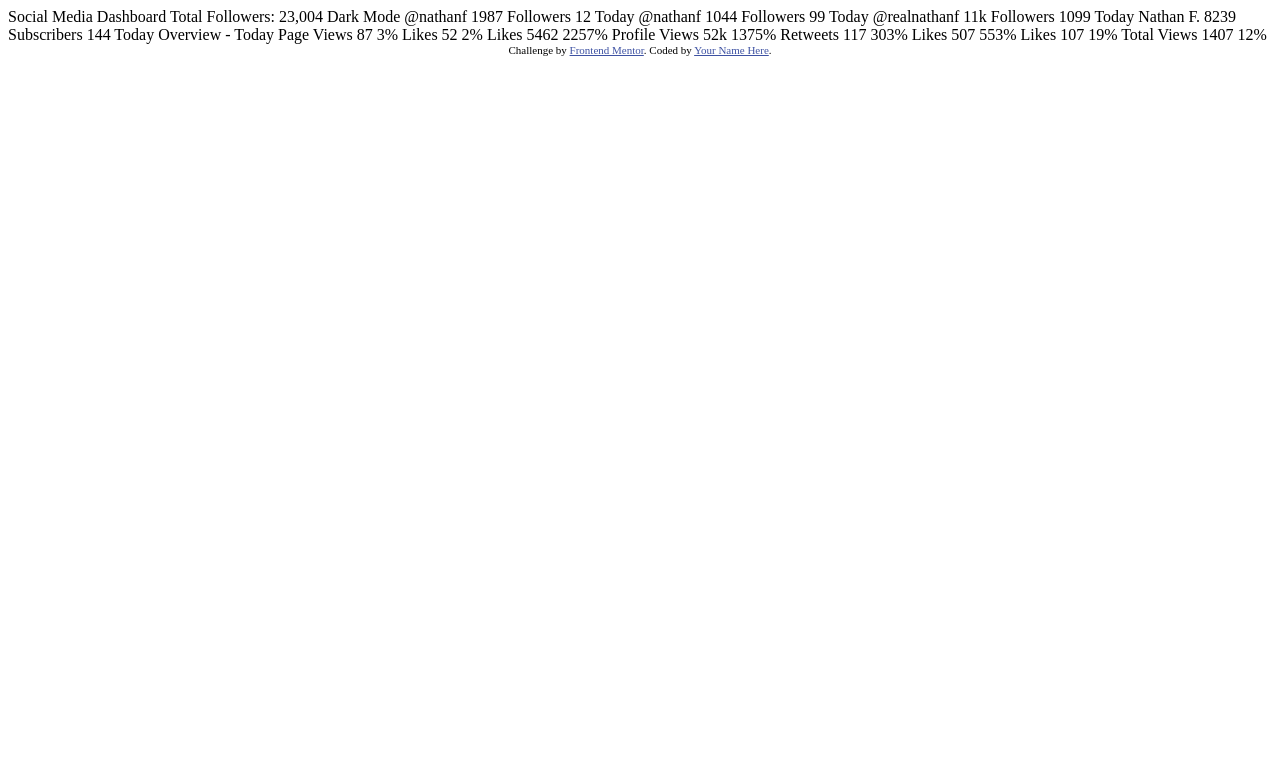
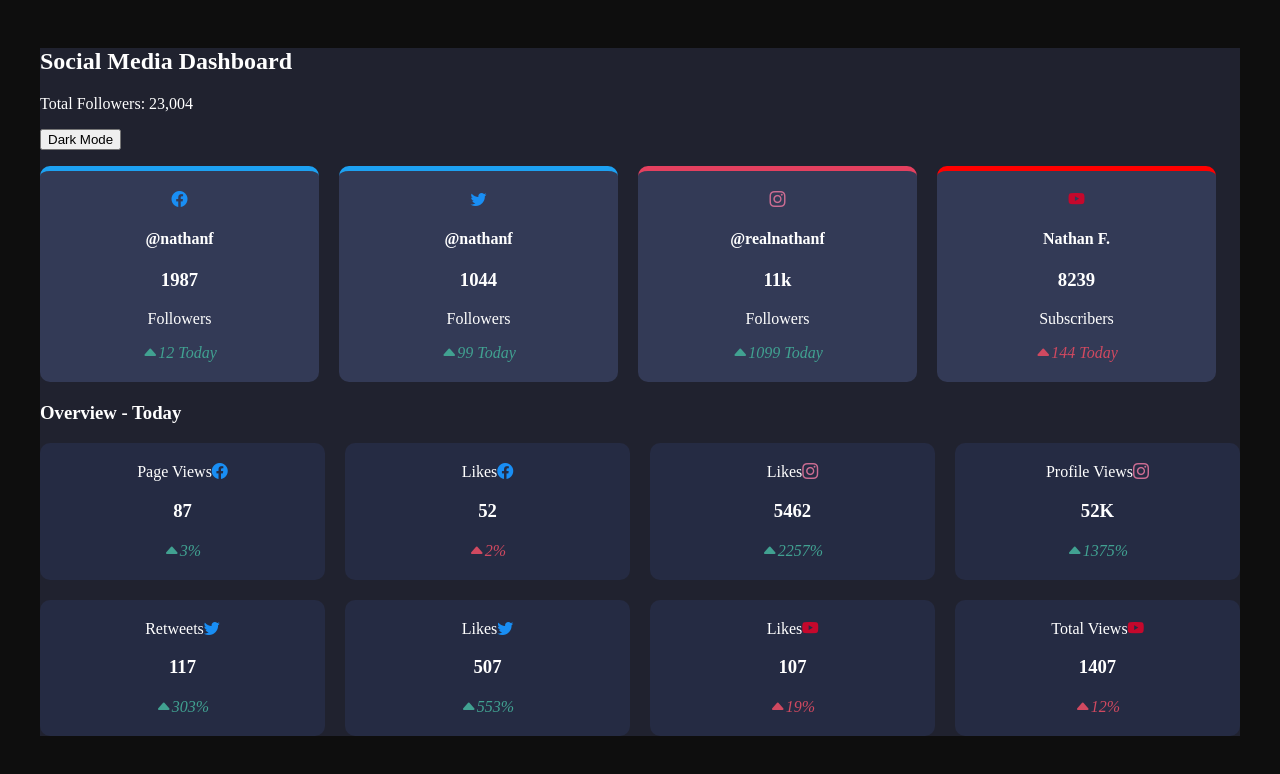
Before and after one commit to Marisolvice/social-media-dashboard-with-theme-switcher-master, a plain HTML site: page index.html in a window 1280 px wide. Drawn offline with nearby package versions, Linux system fonts and the light colour scheme.

Commit message:
Inicio de proyecto

```diff
--- a/index.html
+++ b/index.html
@@ -1,87 +1,118 @@
 <!DOCTYPE html>
 <html lang="en">
-<head>
-  <meta charset="UTF-8">
-  <meta name="viewport" content="width=device-width, initial-scale=1.0"> <!-- displays site properly based on user's device -->
+  <head>
+    <meta charset="UTF-8" />
+    <meta name="viewport" content="width=device-width, initial-scale=1.0" />
+    <link rel="stylesheet" href="styles.css" />
+    <script src="script.js"></script>
+    <link
+      rel="stylesheet"
+      href="https://cdn.jsdelivr.net/npm/bootstrap-icons@1.11.3/font/bootstrap-icons.min.css"
+    />
+    <link
+      rel="icon"
+      type="image/png"
+      sizes="32x32"
+      href="./images/favicon-32x32.png"
+    />
+    <title>Dashboard</title>
+  </head>
+  <body class="dark-mode">
+    <section class="dashboard_principal">
+      <header>
+        <h1>Social Media Dashboard</h1>
+        <p>Total Followers: 23,004</p>
+        <div class="dashboard_superior--switch">
+          <button onclick="cambiarDarkMode()">Dark Mode</button>
+        </div>
+      </header>
 
-  <link rel="icon" type="image/png" sizes="32x32" href="./images/favicon-32x32.png">
+      <section class="dashboard_superiores">
+        <div class="social-tarjeta tarjeta1">
+          <span><i class="bi bi-facebook"></i></span>
+          <h4>@nathanf</h4>
+          <h1>1987</h1>
+          <p>Followers</p>
+          <i class="bi bi-caret-up-fill porcentaje-alto">12 Today</i>
+        </div>
 
-  <title>Frontend Mentor | [Challenge Name Here]</title>
+        <div class="social-tarjeta tarjeta2">
+          <span><i class="bi bi-twitter"></i></span>
+          <h4>@nathanf</h4>
+          <h1>1044</h1>
+          <p>Followers</p>
+          <i class="bi bi-caret-up-fill porcentaje-alto">99 Today</i>
+        </div>
 
-  <!-- Feel free to remove these styles or customise in your own stylesheet 👍 -->
-  <style>
-    .attribution { font-size: 11px; text-align: center; }
-    .attribution a { color: hsl(228, 45%, 44%); }
-  </style>
-</head>
-<body>
+        <div class="social-tarjeta tarjeta3">
+          <span><i class="bi bi-instagram"></i></span>
+          <h4>@realnathanf</h4>
+          <h1>11k</h1>
+          <p>Followers</p>
+          <i class="bi bi-caret-up-fill porcentaje-alto">1099 Today</i>
+        </div>
 
-  Social Media Dashboard
-  Total Followers: 23,004
+        <div class="social-tarjeta tarjeta4">
+          <span><i class="bi bi-youtube porcentaje-bajo"></i></span>
+          <h4>Nathan F.</h4>
+          <h1>8239</h1>
+          <p>Subscribers</p>
+          <i class="bi bi-caret-up-fill porcentaje-bajo">144 Today</i>
+        </div>
+      </section>
 
-  Dark Mode
+      <section class="dashboard_inferiores">
+        <h1>Overview - Today</h1>
+        <div class="overview-inferior">
+          <div class="overview-tarjeta tarjeta-1">
+            <span>Page Views<i class="bi bi-facebook"></i></span>
+            <h1>87</h1>
+            <i class="bi bi-caret-up-fill porcentaje-alto">3%</i>
+          </div>
 
+          <div class="overview-tarjeta tarjeta-2">
+            <span>Likes<i class="bi bi-facebook"></i></span>
+            <h1>52</h1>
+            <i class="bi bi-caret-up-fill porcentaje-bajo">2%</i>
+          </div>
 
+          <div class="overview-tarjeta tarjeta-3">
+            <span>Likes<i class="bi bi-instagram"></i></span>
+            <h1>5462</h1>
+            <i class="bi bi-caret-up-fill porcentaje-alto">2257%</i>
+          </div>
 
-  @nathanf
-  1987
-  Followers
-  12 Today
+          <div class="overview-tarjeta tarjeta-4">
+            <span>Profile Views<i class="bi bi-instagram"></i></span>
+            <h1>52K</h1>
+            <i class="bi bi-caret-up-fill porcentaje-alto">1375%</i>
+          </div>
 
-  @nathanf
-  1044
-  Followers
-  99 Today
+          <div class="overview-tarjeta tarjeta-5">
+            <span>Retweets<i class="bi bi-twitter"></i></span>
+            <h1>117</h1>
+            <i class="bi bi-caret-up-fill porcentaje-alto">303%</i>
+          </div>
 
-  @realnathanf
-  11k
-  Followers
-  1099 Today
+          <div class="overview-tarjeta tarjeta-6">
+            <span>Likes<i class="bi bi-twitter"></i></span>
+            <h1>507</h1>
+            <i class="bi bi-caret-up-fill porcentaje-alto">553%</i>
+          </div>
 
-  Nathan F.
-  8239
-  Subscribers
-  144 Today
+          <div class="overview-tarjeta tarjeta-7">
+            <span>Likes<i class="bi bi-youtube"></i></span>
+            <h1>107</h1>
+            <i class="bi bi-caret-up-fill porcentaje-bajo">19%</i>
+          </div>
 
-
-
-  Overview - Today
-
-  Page Views
-  87
-  3%
-
-  Likes
-  52
-  2%
-
-  Likes
-  5462
-  2257%
-
-  Profile Views
-  52k
-  1375%
-
-  Retweets
-  117
-  303%
-
-  Likes
-  507
-  553%
-
-  Likes
-  107
-  19%
-
-  Total Views
-  1407
-  12%
-
-  <div class="attribution">
-    Challenge by <a href="https://www.frontendmentor.io?ref=challenge" target="_blank">Frontend Mentor</a>.
-    Coded by <a href="#">Your Name Here</a>.
-  </div>
-</body>
+          <div class="overview-tarjeta tarjeta-8">
+            <span>Total Views<i class="bi bi-youtube"></i></span>
+            <h1>1407</h1>
+            <i class="bi bi-caret-up-fill porcentaje-bajo">12%</i>
+          </div>
+        </div>
+      </section>
+    </section>
+  </body>
 </html>
--- /dev/null
+++ b/script.js
@@ -0,0 +1,4 @@
+function cambiarDarkMode() {
+  let seleccionBody = document.body;
+  seleccionBody.classList.toggle("dark-mode");
+}
--- /dev/null
+++ b/styles.css
@@ -0,0 +1,127 @@
+:root {
+  --color-numero: #fffeff;
+  --color-letra: #6b7294;
+  --color-semaforo-Rojo: #b54d62;
+  --color-semaforo-Verde: #35aa91;
+  --color-facebook: #198ef4;
+}
+
+body {
+  background-color: #0e0e0e;
+  color: #fff;
+  padding: 20px;
+}
+
+.switch {
+  position: relative;
+  display: inline-block;
+  width: 60px;
+  height: 34px;
+}
+
+.dashboard_principal {
+  max-width: 1200px;
+  margin: 0 auto;
+}
+.header {
+  display: flex;
+  justify-content: space-between;
+  align-items: center;
+  padding: 20px;
+}
+
+.dark-mode .dashboard_principal {
+  color: white;
+  background-color: #20222f;
+}
+
+.dashboard_superiores {
+  display: flex;
+  justify-content: center;
+  gap: 20px;
+  margin-top: 16px;
+  margin-right: 24px;
+}
+
+.social-tarjeta {
+  background-color: #333a56;
+  padding: 20px;
+  border-radius: 10px;
+  width: 23%;
+  text-align: center;
+}
+
+.dashboard_superior h1 {
+  margin-bottom: 10px;
+}
+.dashboard_superior h4 {
+  margin-bottom: 10px;
+  color: #7f87ab;
+}
+.dashboard_superior p {
+  margin: 5px 0;
+}
+
+.tarjeta1 {
+  border-top: 5px solid #1da1f2;
+}
+
+.tarjeta2 {
+  border-top: 5px solid #1da1f2;
+}
+
+.tarjeta3 {
+  border-top: 5px solid #e4405f;
+}
+
+.tarjeta4 {
+  border-top: 5px solid #ff0000;
+}
+
+.dashboard_inferiores {
+  margin-top: 20px;
+}
+
+.overview-tarjeta {
+  background-color: #252b43;
+  padding: 20px;
+  border-radius: 10px;
+  text-align: center;
+}
+
+.overview-tarjeta h1 {
+  margin-bottom: 20px;
+}
+
+.overview-inferior {
+  display: grid;
+  grid-template-columns: repeat(4, 1fr);
+  gap: 20px;
+}
+
+.dashboard_inferior p {
+  font-size: 22px;
+  color: #fff;
+  margin-top: 146px;
+}
+
+.porcentaje-alto {
+  color: #41a191;
+}
+
+.porcentaje-bajo {
+  color: #d04960;
+}
+
+.bi-facebook {
+  color: var(--color-facebook);
+}
+.bi-twitter {
+  color: var(--color-facebook);
+}
+.bi-instagram {
+  color: #cd6d93;
+}
+.bi-youtube {
+  color: #c5082c;
+}
```
